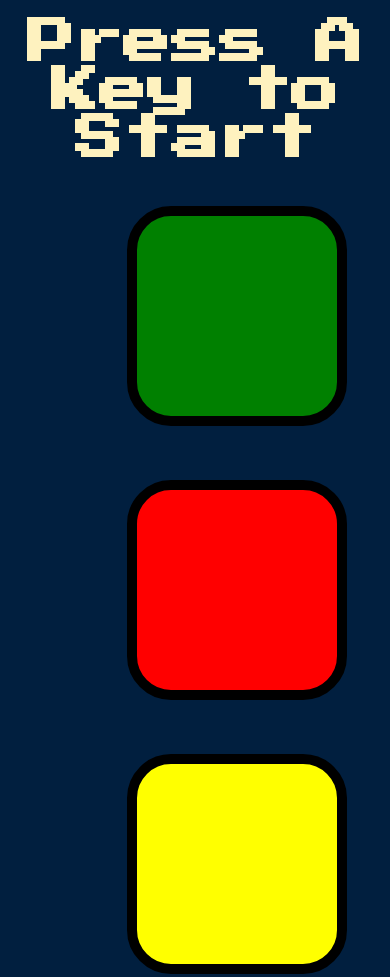
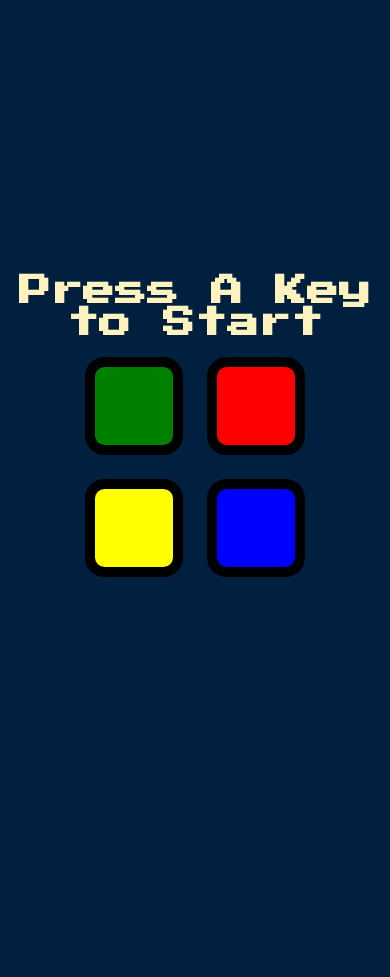
Before and after one commit to 149NamanSHARMA/Simon-Game, a plain HTML site: page index.html in a window 390 px wide. Shown: the top 977 px of the page. After the commit the page ends 844 px from the top, so only its background shows below. Drawn offline with nearby package versions, Linux system fonts and the light colour scheme.

Commit message:
Update styles.css

```diff
--- a/styles.css
+++ b/styles.css
@@ -1,29 +1,38 @@
 body {
   text-align: center;
   background-color: #011F3F;
+  margin: 0;
+  height: 100vh;  /* Ensuring full screen height */
+  display: flex;
+  flex-direction: column;
+  justify-content: center;
 }
 
 #level-title {
   font-family: 'Press Start 2P', cursive;
   font-size: 3rem;
-  margin:  5%;
   color: #FEF2BF;
+  margin-bottom: 2%; /* Adjusted for consistent spacing */
 }
 
 .container {
-  display: block;
-  width: 50%;
-  margin: auto;
-
+  width: 90%; /* Adjusted for responsive width */
+  max-width: 600px; /* Maximum width to manage button size */
+  margin: 0 auto; /* Centering container */
+  display: flex;
+  flex-wrap: wrap;
+  justify-content: space-evenly;
 }
 
 .btn {
-  margin: 25px;
-  display: inline-block;
-  height: 200px;
-  width: 200px;
+  margin: 10px;
+  height: 30vw; /* Responsive height based on viewport width */
+  width: 30vw; /* Responsive width based on viewport width */
+  max-height: 200px; /* Maximum size */
+  max-width: 200px; /* Maximum size */
   border: 10px solid black;
   border-radius: 20%;
+  display: inline-block;
 }
 
 .game-over {
@@ -51,3 +60,17 @@ body {
   box-shadow: 0 0 20px white;
   background-color: grey;
 }
+
+/* Media Query for smaller screens */
+@media (max-width: 600px) {
+  #level-title {
+    font-size: 2rem; /* Smaller text on smaller screens */
+  }
+
+  .btn {
+    height: 20vw;
+    width: 20vw;
+    max-height: 120px; /* Adjusted for smaller screens */
+    max-width: 120px; /* Adjusted for smaller screens */
+  }
+}
```
